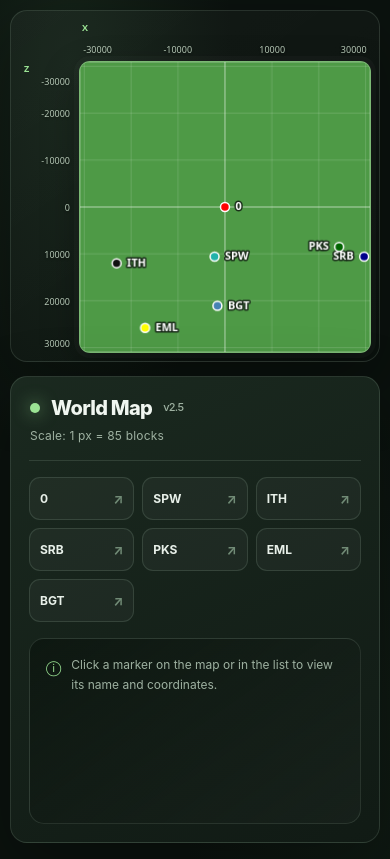
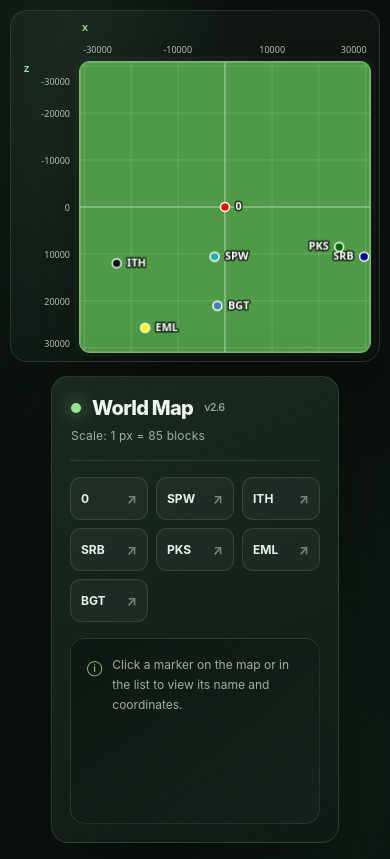
Before and after one commit to stepanilnicki/FlatWorld-map, a plain HTML site: page index.html in a window 390 px wide. Drawn offline with Linux system fonts and the light colour scheme.

Commit message:
Add files via upload

```diff
--- a/index.html
+++ b/index.html
@@ -4,7 +4,7 @@
   <meta charset="UTF-8">
   <meta name="viewport" content="width=device-width, initial-scale=1, viewport-fit=cover">
   <meta name="theme-color" content="#0b120e">
-  <title>FlatWorld — Server Map 2.5</title>
+  <title>FlatWorld — Server Map 2.6</title>
   <style>
     :root {
       color-scheme: dark;
@@ -297,7 +297,16 @@
       .axis-z::before { left: 5px; top: 3px; }
       .axis-z .axis-tick { right: 9px; font-size: 9px; }
       #mapCanvas { border-radius: 11px; }
-      .sidebar { padding: 18px; gap: 16px; border-radius: 17px; }
+      /* Keep the entire panel the same width for every marker.
+         Previously align-self:center + auto width made long names like ITH
+         widen the whole sidebar while short names shrank it. */
+      .sidebar {
+        width: min(100%, 288px);
+        align-self: center;
+        padding: 18px;
+        gap: 16px;
+        border-radius: 17px;
+      }
       h1 { font-size: 20px; }
       .marker-list { grid-template-columns: repeat(3, minmax(0, 1fr)); gap: 8px; }
       .marker-btn { min-height: 43px; padding: 9px 10px; font-size: 12px; }
@@ -325,7 +334,7 @@
 
   <aside class="sidebar">
     <header class="heading">
-      <h1>World Map <span style="font-size:11px;color:#9eb1a1;font-weight:500">v2.5</span></h1>
+      <h1>World Map <span style="font-size:11px;color:#9eb1a1;font-weight:500">v2.6</span></h1>
       <div class="scale-note">Scale: 1 px = 85 blocks</div>
     </header>
 
```
